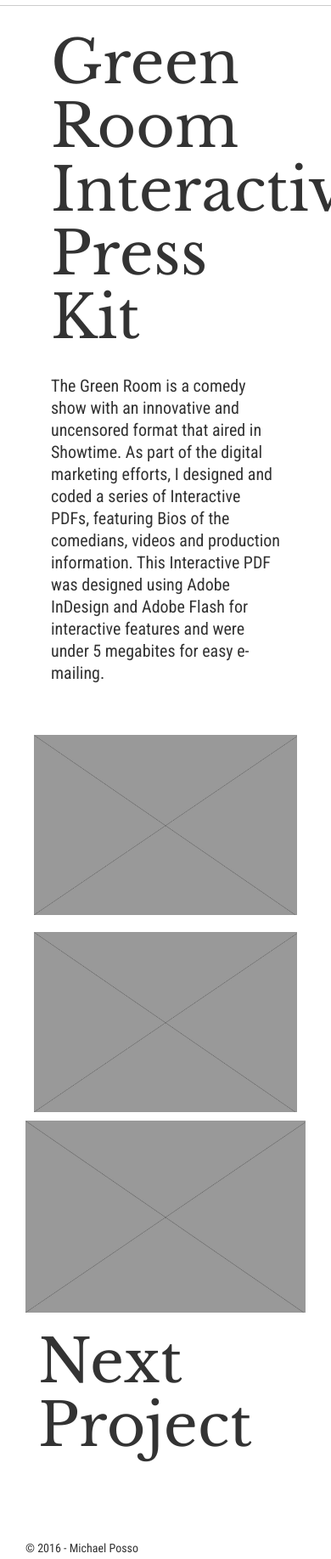
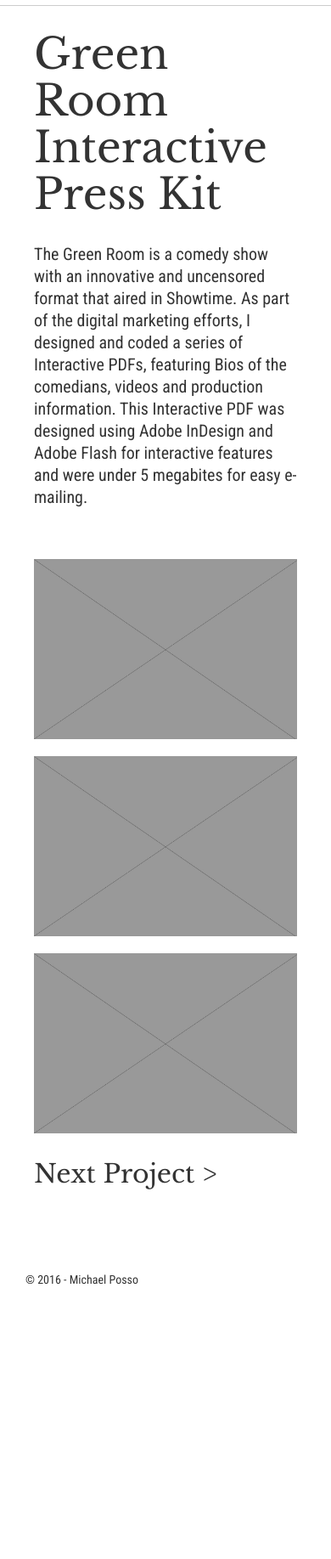
Before and after one commit to micposso/2016-portfolio, a PHP site: page /green-room.html in a window 390 px wide; the page is wider, and only the part inside the window is pictured. Shown: the part 44-1879 px from the top of that part at 85% size. After the commit the page ends 1556 px from the top of that part, so only its background shows below. Run offline with PHP 8.4, Linux system fonts and the light colour scheme; some libraries are stand-ins or nearby versions.

Commit message:
fixed mobile sizing images and added new layout for projects page

```diff
--- a/css/custom.css
+++ b/css/custom.css
@@ -7,6 +7,10 @@ body {
 .row {
   margin-right: 0px;
   margin-left: 0px;
+}
+
+.single-img {
+  padding: 10px;
 }
 
 
@@ -245,14 +249,19 @@ body {
 }
 
 .projects-text-container {
-  padding: 0px 30px 0px 30px;
+  padding: 0px 10px 0px 10px;
 }
 
-.projects-headline {
+.projects-headline, .projects-next {
   font-size: 70px;
   line-height: 75px;
   font-family: 'Libre Baskerville', serif;
   margin-bottom: 30px;
+}
+
+.projects-next a {
+  text-decoration: none;
+  color: #333;
 }
 
 .projects-text {
@@ -312,6 +321,7 @@ body {
 }
 
 @media only screen and (max-width: 768px) {
+
   .headline h1 {
     font-size: 80px;
     line-height: 90px;
@@ -322,26 +332,51 @@ body {
     float: left;
   }
 
-    .text-thumb {
-  text-align: center;
-  padding: 50px;
-  height: 470px;
+  .text-thumb {
+     display: none;
   }
 
   .flip-container {
-    perspective: 1000px;
-    height: 470px;
+    perspective:none;
+    height: 100%;
+    min-height: 200px
   }
 
   .thumbs {
       height: auto;
   }
 
+/* _remove effect for mobile */
 
+  /* flip the pane when hovered */
+
+.flip-container:hover .flipper,
+.flip-container.hover .flipper {
+  transform: none;
+}
+
+  .front {
+    position:static;
+  }
+
+      .projects-next {
+    font-size: 45px;
+    line-height: 50px;
+}
 
 }
 
 @media only screen and (max-width: 480px) {
+  .projects-headline {
+    font-size: 50px;
+    line-height: 55px;
+}
+
+    .projects-next {
+    font-size: 30px;
+    line-height: 35px;
+}
+
   .headline h1 {
       font-size: 48px;
       line-height: 55px;
--- a/green-room.html
+++ b/green-room.html
@@ -56,14 +56,15 @@
           <div class="col-md-6 project-container"> <img src="img/big-grey.jpg" class="img-responsive"> </div>
           <div class="col-md-6 project-container"> <img src="img/big-grey.jpg" class="img-responsive"> </div>
         </div>
-        <div class="row">
+        <div class="row single-img">
           <img src="img/big-grey.jpg" class="img-responsive">
         </div>
+             <div class="projects-text-container">
+       <h1 class="projects-next"><a href="">Next Project ></a></h1>
+  </div>
       </div>
     </div>
-     <div class="projects-text-container">
-          <h1 class="projects-headline">Next Project</h1>
-  </div>
+
   <footer>
     <div class="container">
       <div class="row">
```
